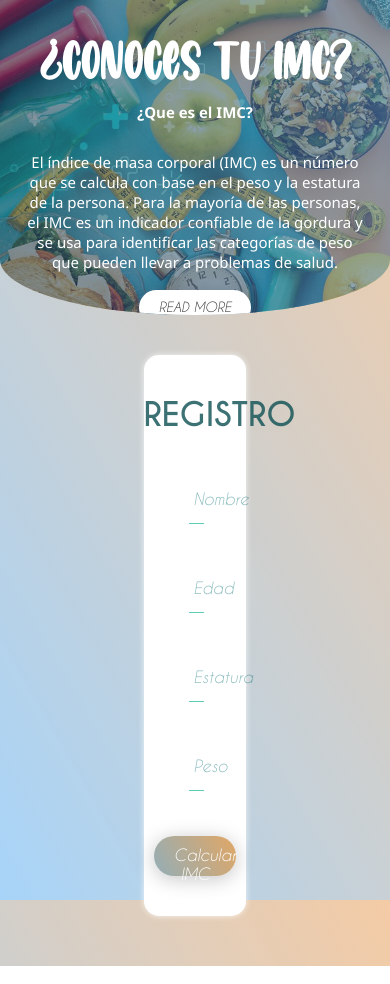
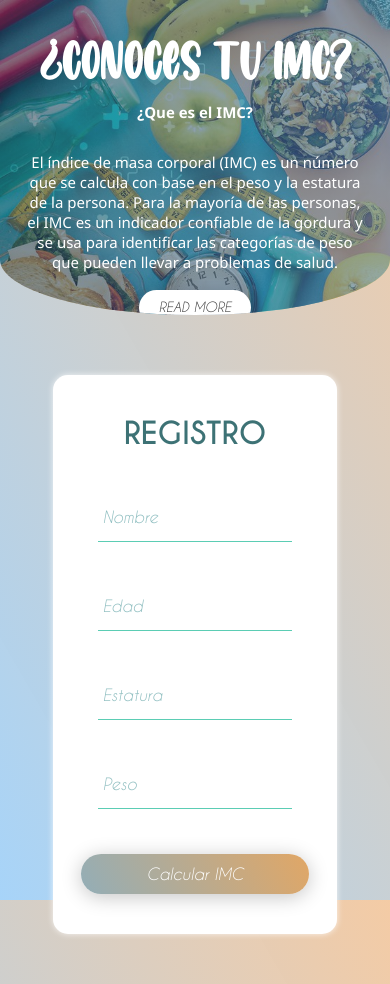
Before and after one commit to CesarOtero9/PWeb2, a plain HTML site: page Tareas/IMC/IMC.html in a window 390 px wide. Drawn offline with nearby package versions, Linux system fonts and the light colour scheme.

Commit message:
Definicion3

```diff
--- a/Tareas/IMC/Recursos/CSS/IMC.css
+++ b/Tareas/IMC/Recursos/CSS/IMC.css
@@ -95,8 +95,6 @@ button:hover {
 	width: 33%;
 	justify-content: center;
 	margin: 40px auto;
-
-
 }
 
 .regLetra {
@@ -117,7 +115,6 @@ form {
 .form {
 	width: 100%;
 	margin: 40px auto;
-
 }
 
 form .grupo {
@@ -197,9 +194,6 @@ input:focus~.barra::before {
 }
 
 @media screen and (max-width: 768px) {
-	form {
-		width: 80%;
-	}
 
 	header {
 		width: 80% auto;
@@ -231,8 +225,18 @@ input:focus~.barra::before {
 		font-size: 15px;
 	}
 
+	form {
+		padding: 30px auto;
+		margin-bottom: 50px;
+	}
 
+	.formularioIMC {
+		width: 73%;
+		margin: 60px auto;
+	}
 
-
+	.regLetra {
+		font-size: 30px;
+	}
 
 }
```
